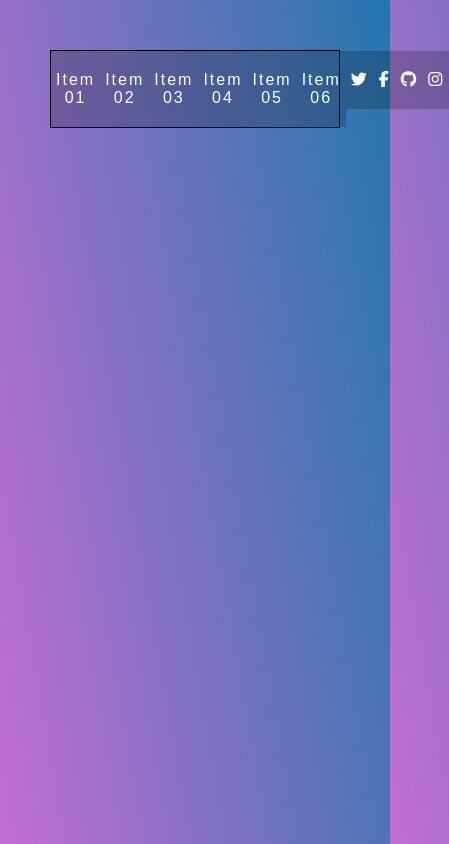
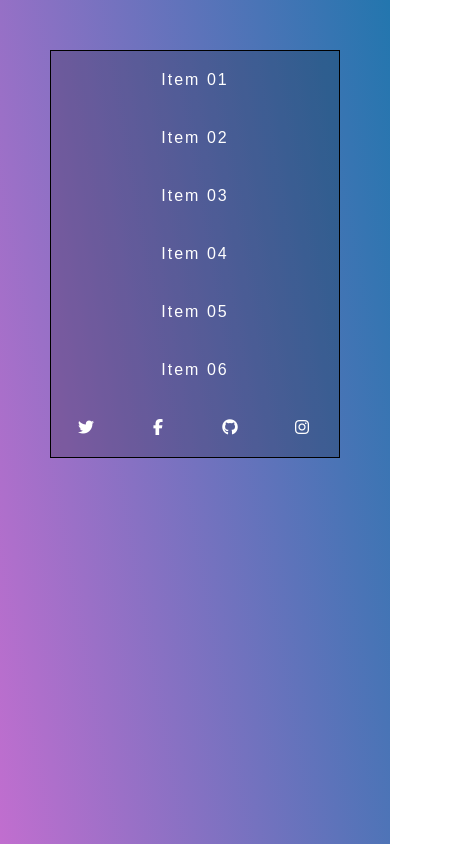
Before and after one commit to Meggles/flexbox-exercise, a website: page index.html in a window 390 px wide. Shown: the whole page, 449 px wide, since content can reach past the window. Drawn offline with Linux system fonts and the light colour scheme; files that its build step writes are made by us from their sources.

Commit message:
Add media queries

```diff
--- a/css/styles.css
+++ b/css/styles.css
@@ -70,23 +70,23 @@ a:hover {
   flex: 1;
 }
 
+@media all and (max-width: 1000px) {
 
-/* Flexbox styles */
+  .flex-nav ul {
+    flex-wrap: wrap;
+  }
 
-.wrapper {
-  max-width: 1000px;
+  .flex-nav li {
+    flex: 1 1 50%;
+  }
+
+  /*.flex-nav .social {
+    flex: 1 1 25%;
+  }*/
 }
 
-.box {
-  flex-basis: 250px;
-  flex-grow: 1;
+@media all and (max-width: 500px) {
+  .flex-nav li {
+    flex-basis: 100%;
+  }
 }
-
-.box2,
-.box5 {
-  flex-grow: 5;
-}
-
-.box4 {
-  flex-basis: 100px;
-}
```
